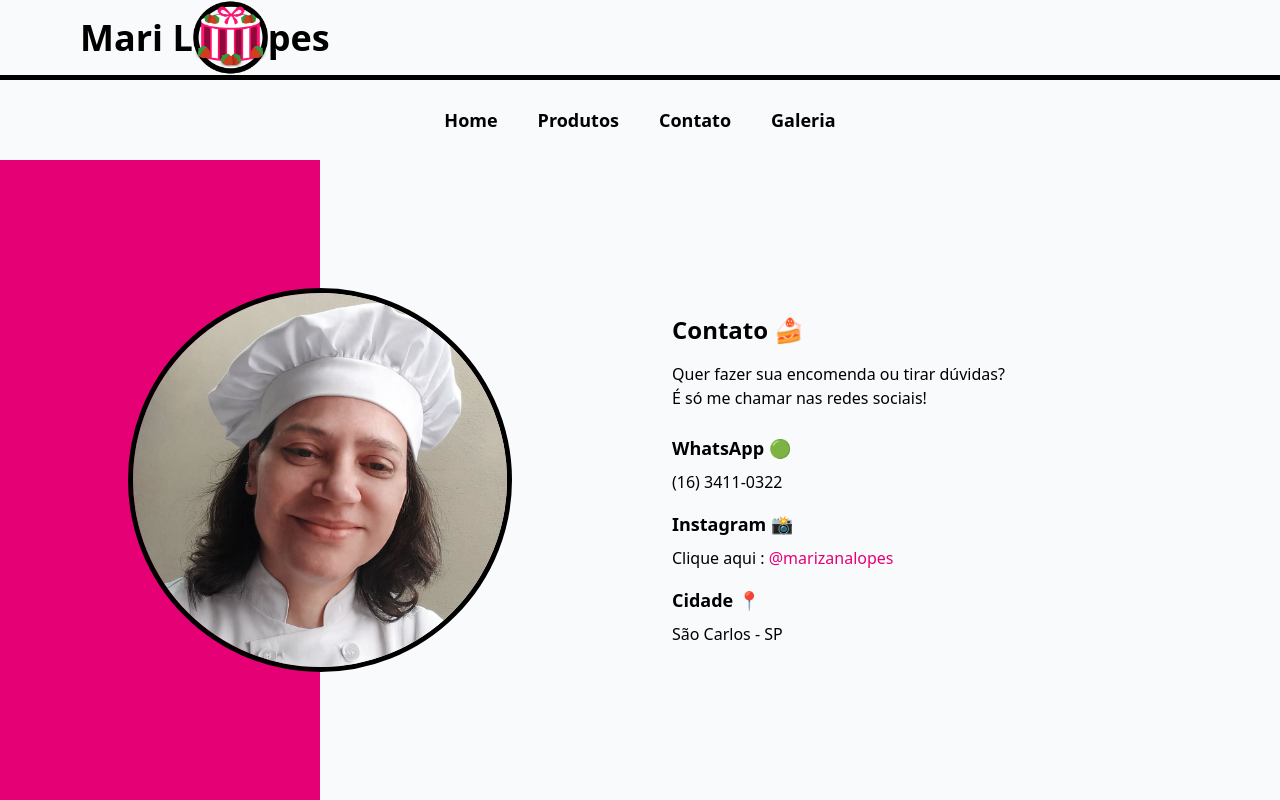
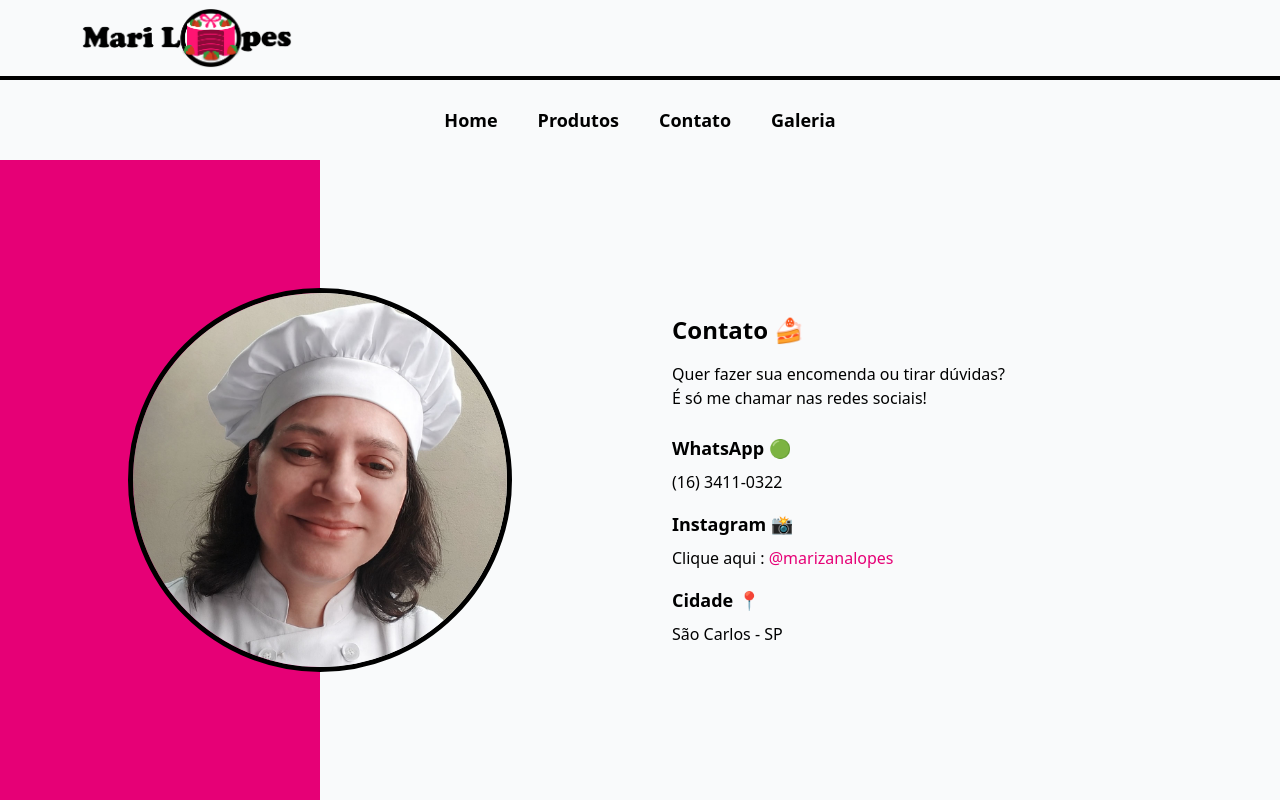
Before and after one commit to BrenoNLps/Confeitaria, a Next.js app in the folder frontend/: page /contact in a window 1280 px wide. Built offline with nearby package versions, Linux system fonts and the light colour scheme.

Commit message:
feat: Retira texto  da logo e transforma logo inteira em imagem

```diff
--- a/frontend/app/components/common/Header.tsx
+++ b/frontend/app/components/common/Header.tsx
@@ -1,12 +1,11 @@
 export default function Header() {
     return (
-        <header className="h-[15%] md:h-[10%] w-screen  text-[1.6rem] md:text-4xl font-bold border-b-5 flex items-center justify-center border-black text-black ">
+        <header className="h-[15%] md:h-[10%] w-screen  md:border-b-4 border-b-none flex items-center justify-center border-black">
             <div className="w-[87.5%] h-full flex items-center justify-center md:justify-start">
-                <p>Mari L</p>
-                <img src="images/logo_bolo.png" alt="bolo_logo" className=" h-full" />
-                <p>pes</p>
+                <a href="/" className="h-[80%]">
+                    <img src="images/logo_bolo.png" alt="bolo_logo" className="h-full"/>
+                </a>
             </div>
-
         </header>
     );
 }
```
Also changed, not shown: frontend/public/images/logo_bolo.png.
